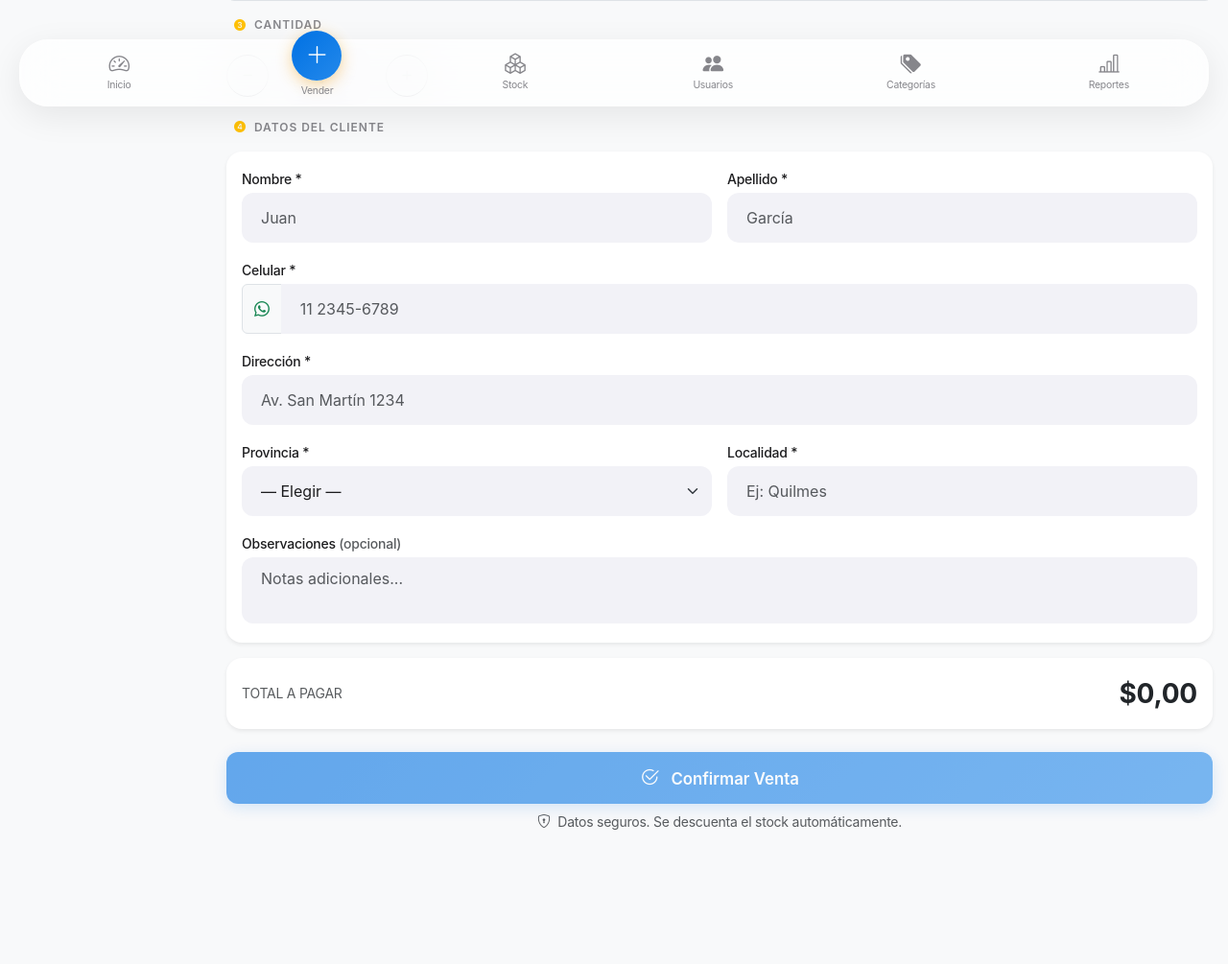
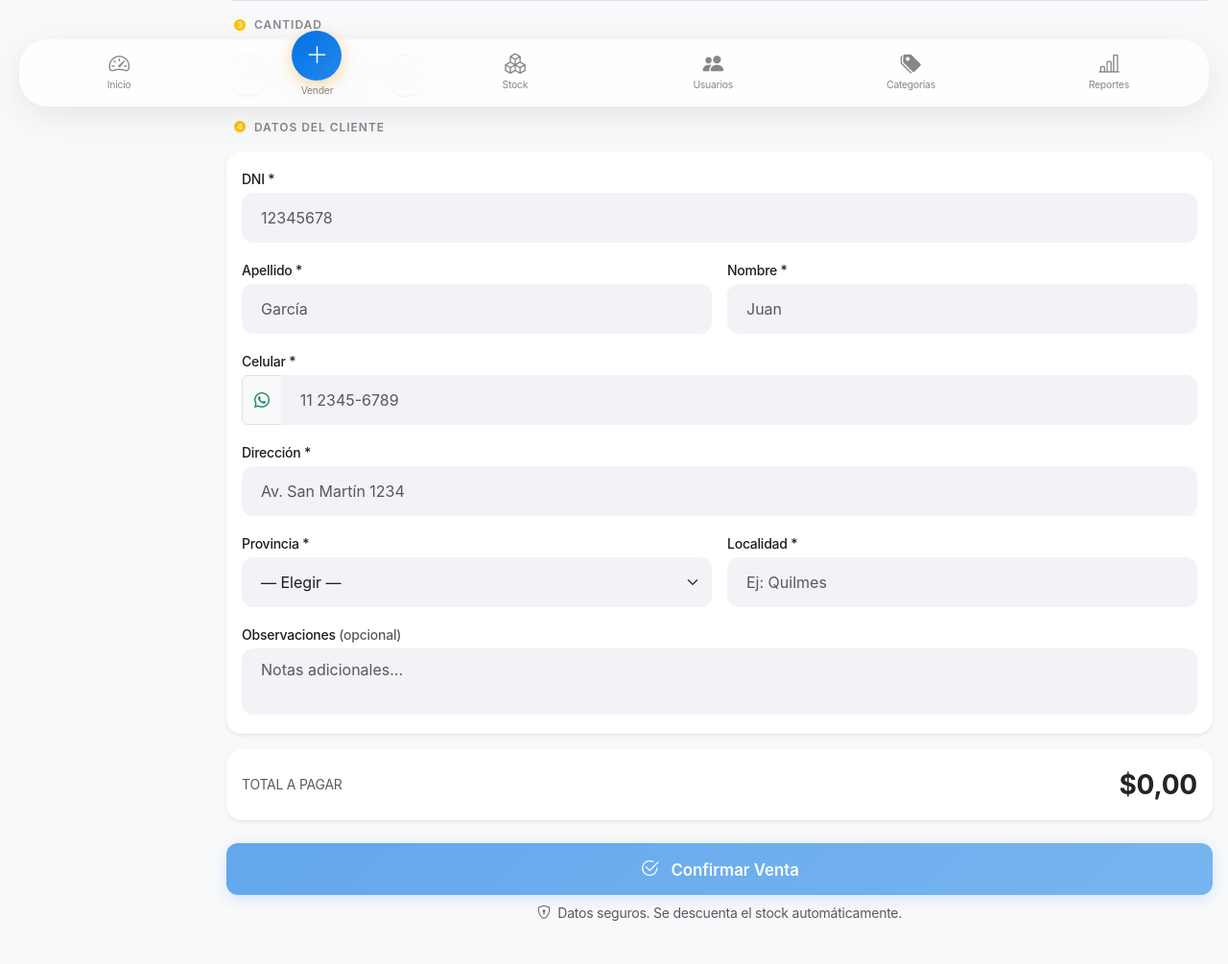
Before and after one commit to danqueve/sgo_stock, a PHP site: page /sgo/ventas/nueva.php in a window 1280 px wide. Shown: the part 669-1674 px from the top of the page at 96% size. Before the commit the page ends 1534 px from the top, so only its background shows below. Run offline with PHP 8.4, Linux system fonts and the light colour scheme; a user stored in the database is signed in; data comes from the database, SQL or seed files in the repository.

Commit message:
Agrega campo DNI al formulario de nueva venta
- nueva.php: campo DNI obligatorio (7-8 dígitos), reorden de campos
  (DNI → Apellido → Nombre → Celular → Dirección → Provincia → Localidad)
- detalle.php: muestra DNI en la sección cliente

Co-Authored-By: Claude Sonnet 4.6 <noreply@anthropic.com>

```diff
--- a/ventas/nueva.php
+++ b/ventas/nueva.php
@@ -21,6 +21,7 @@ if ($_SERVER['REQUEST_METHOD'] === 'POST') {
         $errors[] = 'Token de seguridad inválido. Recargá la página.';
     } else {
         // Sanitizar y validar
+        $dni         = trim($_POST['dni']          ?? '');
         $nombre      = trim($_POST['nombre']      ?? '');
         $apellido    = trim($_POST['apellido']    ?? '');
         $direccion   = trim($_POST['direccion']   ?? '');
@@ -35,6 +36,8 @@ if ($_SERVER['REQUEST_METHOD'] === 'POST') {
         $es_mensual         = ($tipo_pago === 'financiado' && isset($_POST['es_mensual'])) ? 1 : 0;
         $primer_vencimiento = trim($_POST['primer_vencimiento'] ?? '');
 
+        if (!$dni) $errors[] = 'El DNI es obligatorio.';
+        elseif (!preg_match('/^\d{7,8}$/', $dni)) $errors[] = 'DNI inválido (7 u 8 dígitos).';
         if (!$nombre)    $errors[] = 'El nombre es obligatorio.';
         if (!$apellido)  $errors[] = 'El apellido es obligatorio.';
         if (!$direccion) $errors[] = 'La dirección es obligatoria.';
@@ -78,11 +81,11 @@ if ($_SERVER['REQUEST_METHOD'] === 'POST') {
                     // 1. Insertar cliente
                     $stmtCli = $pdo->prepare(
                         'INSERT INTO clientes
-                            (nombre, apellido, celular, direccion, localidad, provincia_id, observaciones)
-                         VALUES (?, ?, ?, ?, ?, ?, ?)'
+                            (dni, nombre, apellido, celular, direccion, localidad, provincia_id, observaciones)
+                         VALUES (?, ?, ?, ?, ?, ?, ?, ?)'
                     );
                     $stmtCli->execute([
-                        $nombre, $apellido, $celular,
+                        $dni, $nombre, $apellido, $celular,
                         $direccion, $localidad, $provincia, $obs
                     ]);
                     $clienteId = (int)$pdo->lastInsertId();
@@ -324,8 +327,33 @@ $csrfToken = csrfToken();
 
             <div class="venta-form rounded-4 p-3 shadow-sm">
 
-                <!-- Nombre + Apellido en grid de 2 -->
+                <!-- DNI -->
+                <div class="mb-3">
+                    <label for="dni" class="form-label small fw-medium mb-1">DNI *</label>
+                    <input type="text"
+                           id="dni" name="dni"
+                           class="form-control form-control-touch"
+                           placeholder="12345678"
+                           value="<?= htmlspecialchars($_POST['dni'] ?? '') ?>"
+                           inputmode="numeric"
+                           maxlength="8"
+                           required>
+                    <div class="invalid-feedback">DNI requerido (7 u 8 dígitos).</div>
+                </div>
+
+                <!-- Apellido + Nombre en grid de 2 -->
                 <div class="row g-3 mb-3">
+                    <div class="col-6">
+                        <label for="apellido" class="form-label small fw-medium mb-1">Apellido *</label>
+                        <input type="text"
+                               id="apellido" name="apellido"
+                               class="form-control form-control-touch"
+                               placeholder="García"
+                               value="<?= htmlspecialchars($_POST['apellido'] ?? '') ?>"
+                               autocomplete="family-name"
+                               required>
+                        <div class="invalid-feedback">Apellido requerido.</div>
+                    </div>
                     <div class="col-6">
                         <label for="nombre" class="form-label small fw-medium mb-1">Nombre *</label>
                         <input type="text"
@@ -336,17 +364,6 @@ $csrfToken = csrfToken();
                                autocomplete="given-name"
                                required>
                         <div class="invalid-feedback">Nombre requerido.</div>
-                    </div>
-                    <div class="col-6">
-                        <label for="apellido" class="form-label small fw-medium mb-1">Apellido *</label>
-                        <input type="text"
-                               id="apellido" name="apellido"
-                               class="form-control form-control-touch"
-                               placeholder="García"
-                               value="<?= htmlspecialchars($_POST['apellido'] ?? '') ?>"
-                               autocomplete="family-name"
-                               required>
-                        <div class="invalid-feedback">Apellido requerido.</div>
                     </div>
                 </div>
 
```
Also changed, not shown: ventas/detalle.php (+6 -1 lines).
